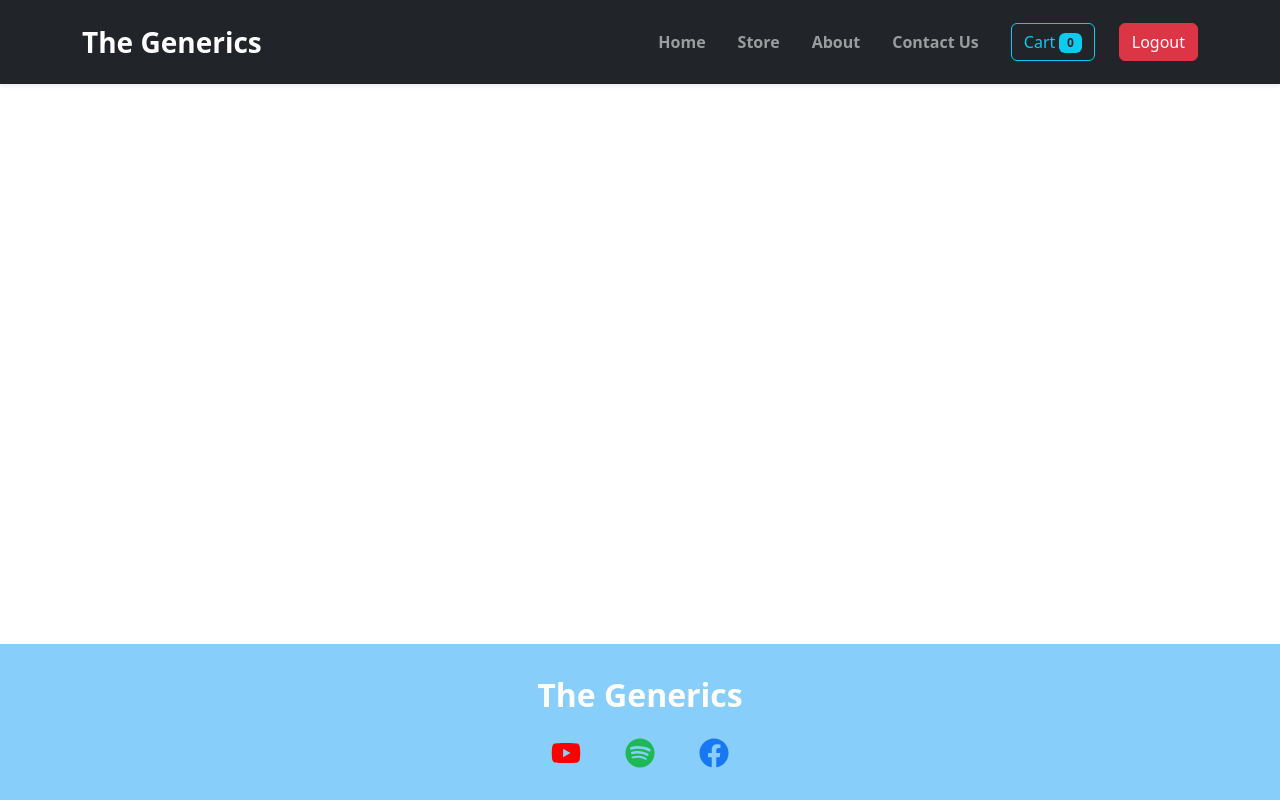
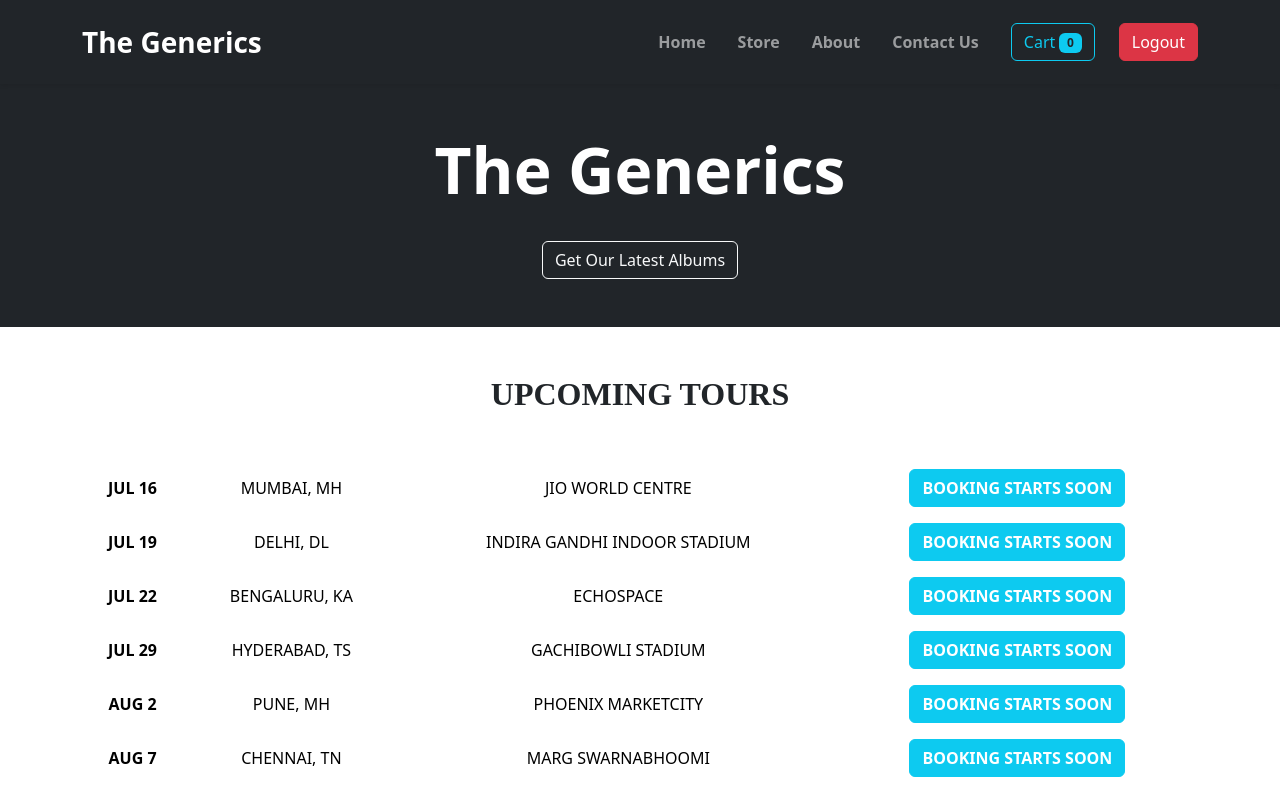
Before and after one commit to Ajay-1502/E-Commerce-WebApp, a React (Vite) app: page / in a window 1280 px wide. Shown: the top 800 px of the page. Built offline with nearby package versions, Linux system fonts and the light colour scheme; sample sign-in values are in the browser's storage.

Commit message:
Style : Designed homepage

```diff
--- a/src/App.jsx
+++ b/src/App.jsx
@@ -36,7 +36,14 @@ function AppContent() {
       path: '/',
       element: <Layout cartHandler={openCartHandler} />,
       children: [
-        { path: '/home', element: <Home /> },
+        {
+          index: true,
+          element: authCtx.isLoggedIn ? (
+            <Home />
+          ) : (
+            <Navigate to="/auth" replace />
+          ),
+        },
         {
           path: '/store',
           element: authCtx.isLoggedIn ? (
--- a/src/components/Header.jsx
+++ b/src/components/Header.jsx
@@ -27,14 +27,12 @@ const Header = ({ cartHandler }) => {
         <Navbar.Toggle aria-controls="navbar-nav" />
         <Navbar.Collapse id="navbar-nav" className="justify-content-end">
           <Nav className="me-3">
-            <Nav.Link as={Link} to="/home" className="mx-2 fw-bold">
+            <Nav.Link as={Link} to="/" className="mx-2 fw-bold">
               Home
             </Nav.Link>
-
             <Nav.Link as={Link} to="/store" className="mx-2 fw-bold">
               Store
             </Nav.Link>
-
             <Nav.Link as={Link} to="/about" className="mx-2 fw-bold">
               About
             </Nav.Link>
@@ -42,6 +40,7 @@ const Header = ({ cartHandler }) => {
               Contact Us
             </Nav.Link>
           </Nav>
+          {authCtx.isLoggedIn && (
             <Button
               variant="outline-info"
               className="position-relative"
@@ -52,6 +51,8 @@ const Header = ({ cartHandler }) => {
                 {totalItems}
               </Badge>
             </Button>
+          )}
+
           {authCtx.isLoggedIn ? (
             <Button
               variant="danger"
--- a/src/components/Home.jsx
+++ b/src/components/Home.jsx
@@ -1,5 +1,58 @@
+import { useNavigate } from 'react-router-dom';
 const Home = () => {
-  return <> (This is a home page)</>;
+  const navigate = useNavigate();
+
+  return (
+    <>
+      <section className="bg-dark text-white text-center py-5">
+        <div className="container">
+          <h1 className="display-3 fw-bold">The Generics</h1>
+          <button
+            className="btn btn-outline-light mt-4"
+            onClick={() => navigate('/store')}
+          >
+            Get Our Latest Albums
+          </button>
+        </div>
+      </section>
+
+      <section className="text-center py-5">
+        <h2 className="fw-bold mb-5" style={{ fontFamily: 'cursive' }}>
+          UPCOMING TOURS
+        </h2>
+        <div className="container">
+          <div className="table-responsive">
+            <table className="table table-borderless">
+              <tbody>
+                {[
+                  ['JUL 16', 'MUMBAI, MH', 'JIO WORLD CENTRE'],
+                  ['JUL 19', 'DELHI, DL', 'INDIRA GANDHI INDOOR STADIUM'],
+                  ['JUL 22', 'BENGALURU, KA', 'ECHOSPACE'],
+                  ['JUL 29', 'HYDERABAD, TS', 'GACHIBOWLI STADIUM'],
+                  ['AUG 2', 'PUNE, MH', 'PHOENIX MARKETCITY'],
+                  ['AUG 7', 'CHENNAI, TN', 'MARG SWARNABHOOMI'],
+                ].map(([date, city, venue], idx) => (
+                  <tr key={idx} className="align-middle">
+                    <td className="fw-bold">{date}</td>
+                    <td>{city}</td>
+                    <td>{venue}</td>
+                    <td>
+                      <button className="btn btn-info text-white fw-semibold">
+                        BOOKING STARTS SOON
+                      </button>
+                    </td>
+                  </tr>
+                ))}
+              </tbody>
+            </table>
+          </div>
+        </div>
+      </section>
+      <footer className="bg-info text-center text-white py-3">
+        <p className="m-0">The Generics &copy; 2025</p>
+      </footer>
+    </>
+  );
 };
 
 export default Home;
--- a/src/components/cart/Cart.jsx
+++ b/src/components/cart/Cart.jsx
@@ -2,6 +2,7 @@
 import { useContext } from 'react';
 import CartContext from './cart-context';
 import { Button, Container, Table, Row, Col } from 'react-bootstrap';
+import AuthContext from '../store/auth-context';
 
 const Cart = ({ onClose }) => {
   const cartCtx = useContext(CartContext);
@@ -18,7 +19,6 @@ const Cart = ({ onClose }) => {
       >
         Your Cart
       </h2>
-
       {cartCtx.cartItems.length === 0 ? (
         <p className="text-center fs-5  fw-bold text-danger">
           Your cart is empty.
@@ -90,7 +90,6 @@ const Cart = ({ onClose }) => {
           </Row>
         </>
       )}
-
       <div className="text-end mt-4">
         <Button variant="danger" onClick={onClose}>
           CLOSE
```
Lines whose indentation alone changed are shown as unchanged.
